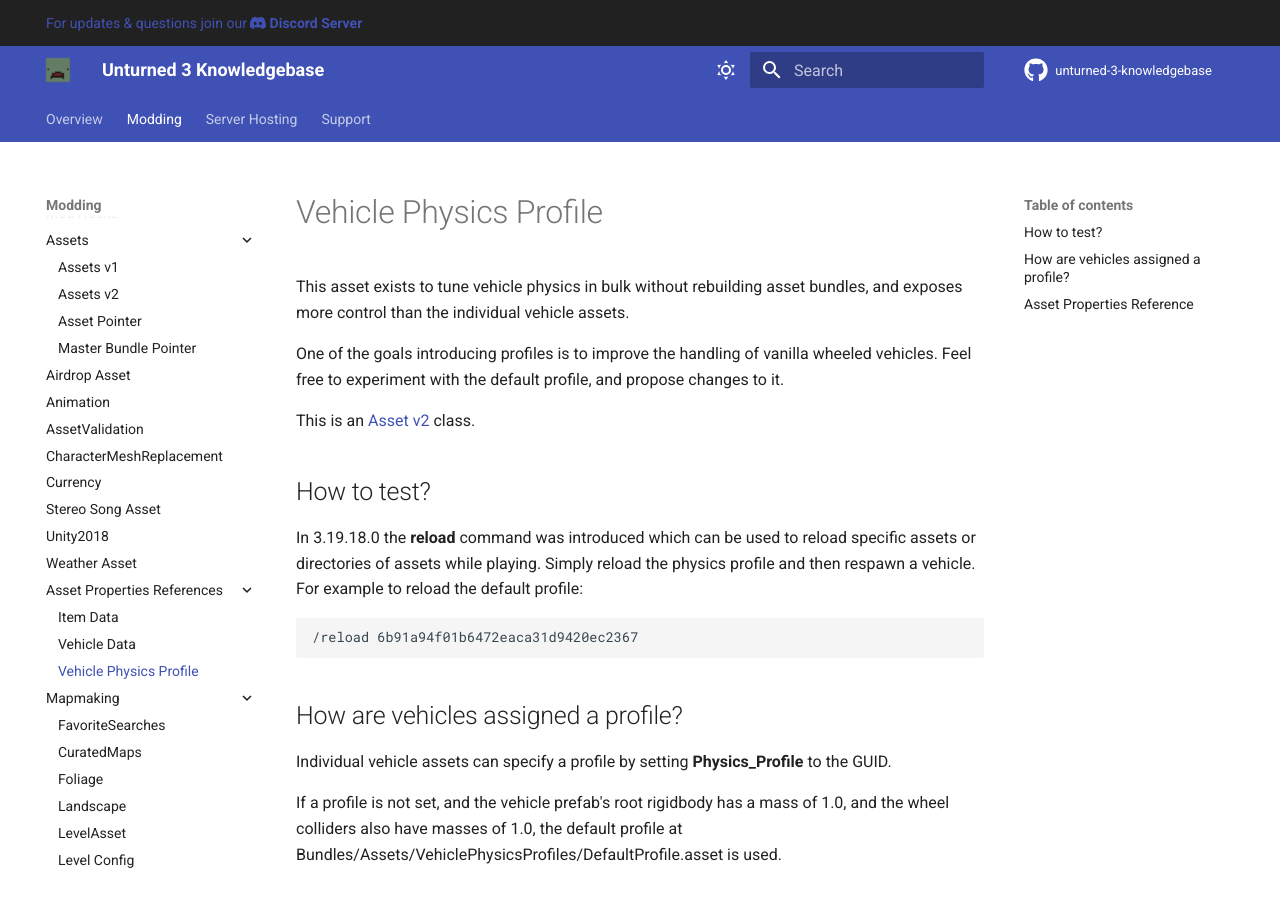
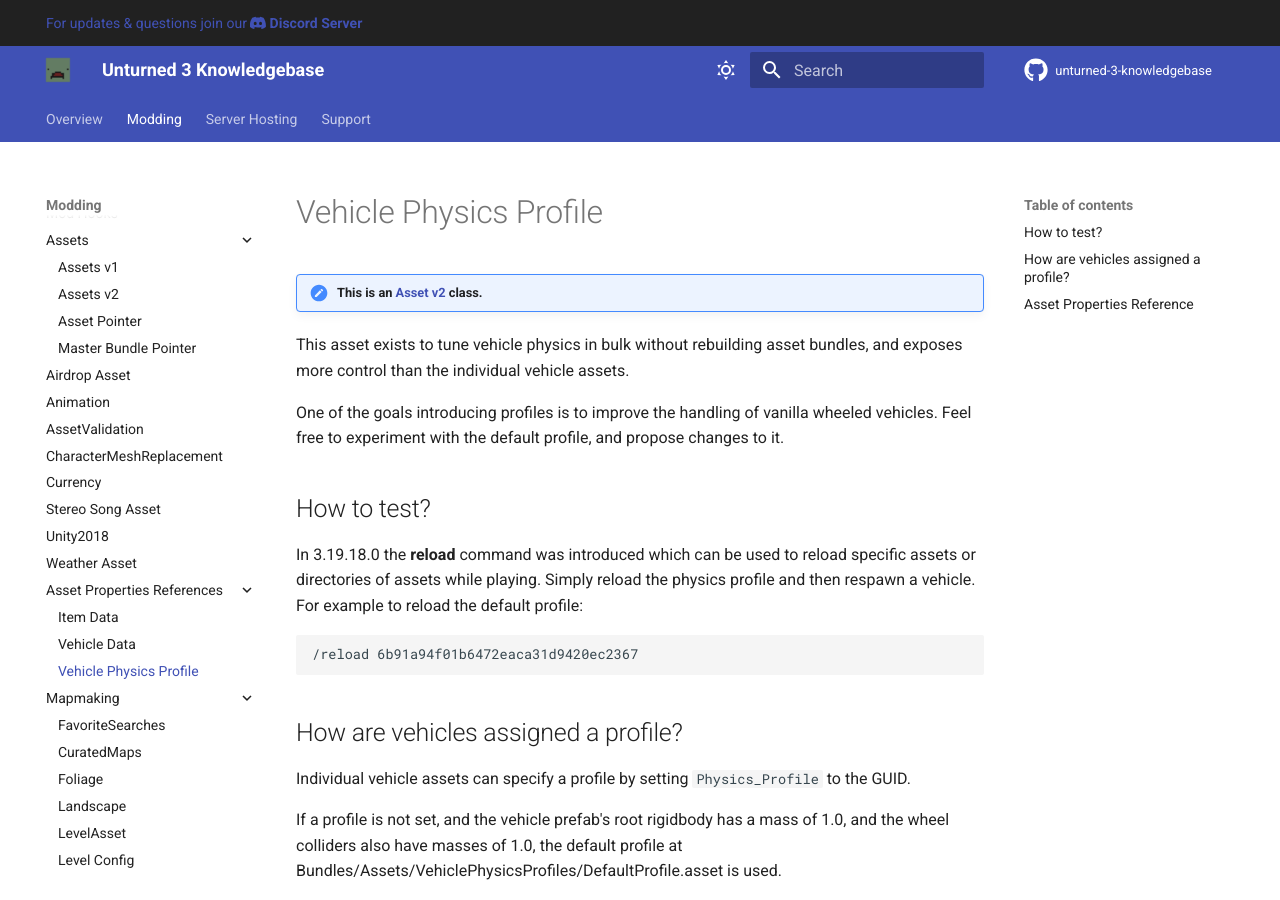
Before and after one commit to unturned-info/unturned-3-knowledgebase, an MkDocs documentation site: the page built from docs/Modding/VehiclePhysicsProfile.md, in a window 1280 px wide and 900 px high. Built offline with MkDocs 1.6.1 and Material for MkDocs 9.7.7, drawn with Linux system fonts in a browser that asks for light colours; comment, search, counter and statistics services are not loaded; part of the change alters nothing that is shown.

```diff
--- a/docs/Modding/VehiclePhysicsProfile.md
+++ b/docs/Modding/VehiclePhysicsProfile.md
@@ -1,28 +1,24 @@
-Vehicle Physics Profile
-=======================
+# Vehicle Physics Profile
+
+!!! note "This is an [Asset v2](Asset%20Types/AssetsV2.md) class."
 
 This asset exists to tune vehicle physics in bulk without rebuilding asset bundles, and exposes more control than the individual vehicle assets.
 
 One of the goals introducing profiles is to improve the handling of vanilla wheeled vehicles. Feel free to experiment with the default profile, and propose changes to it.
 
-This is an [Asset v2](Asset%20Types/AssetsV2.md) class.
-
-How to test?
-------------
+## How to test?
 
 In 3.19.18.0 the __reload__ command was introduced which can be used to reload specific assets or directories of assets while playing. Simply reload the physics profile and then respawn a vehicle. For example to reload the default profile:
 
-	/reload 6b91a94f01b6472eaca31d9420ec2367
+    /reload 6b91a94f01b6472eaca31d9420ec2367
 
-How are vehicles assigned a profile?
-------------------------------------
+## How are vehicles assigned a profile?
 
-Individual vehicle assets can specify a profile by setting __Physics_Profile__ to the GUID.
+Individual vehicle assets can specify a profile by setting `Physics_Profile` to the GUID.
 
 If a profile is not set, and the vehicle prefab's root rigidbody has a mass of 1.0, and the wheel colliders also have masses of 1.0, the default profile at Bundles/Assets/VehiclePhysicsProfiles/DefaultProfile.asset is used.
 
-Asset Properties Reference
---------------------------
+## Asset Properties Reference
 
 __Root_Mass__: If set, overrides vehicle rigidbody's mass.
 
@@ -66,6 +62,6 @@ __Brake_Torque_Multiplier__: Multiplies wheel collider brake torque.
 
 __Brake_Torque_Traction_Multiplier__: Multiplies wheel collider brake torque when driving in snow. Default: 0.5
 
-__Wheel_Drive_Model__: <code>Front</code>, <code>Rear</code> or <code>All</code>. By default all cars are rear-wheel drive, but in the real world cars are front-wheel drive. This discrepancy is due to a poor understanding of cars when they were added to the game in 2014.
+__Wheel_Drive_Model__: `Front`, `Rear` or `All`. By default all cars are rear-wheel drive, but in the real world cars are front-wheel drive. This discrepancy is due to a poor understanding of cars when they were added to the game in 2014.
 
-__Wheel_Brake_Model__: <code>Front</code>, <code>Rear</code> or <code>All</code>. Modern cars have all-wheel breaking, which is the default.
+__Wheel_Brake_Model__: `Front`, `Rear` or `All`. Modern cars have all-wheel breaking, which is the default.
```
